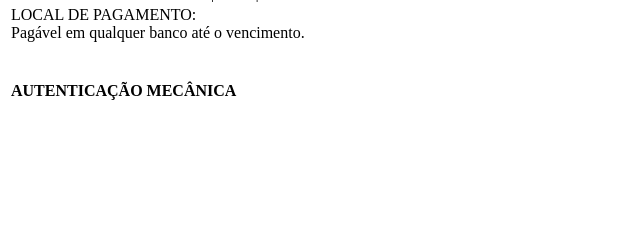
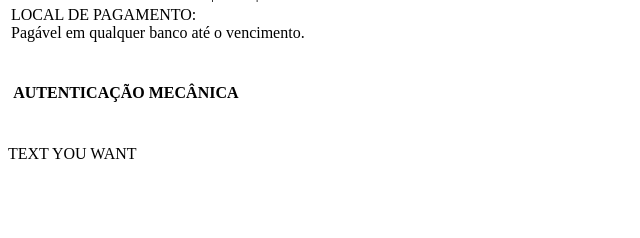
Before and after one commit to waldenilson/SICOPGRU, a Django app: template project/calculo/templates/portaria23/gru-cobranca.html in a window 1280 px wide. Shown: the part 213-451 px from the top of the page, without its empty margins (0-640 px from the left). Run offline with Django 3.2, Linux system fonts and the light colour scheme; the template is opened without the code that fills it, so the values that code supplies are empty; parts of the project's set-up code (start-up, migrations or seed data) failed here and were passed over.

Commit message:
Atualização das funcionalidades.

```diff
--- a/project/calculo/templates/portaria23/gru-cobranca.html
+++ b/project/calculo/templates/portaria23/gru-cobranca.html
@@ -1,4 +1,35 @@
 <html>
+	<head>
+		<style>
+		@page {
+                size:a4;
+
+                @frame {
+                    top:1.5cm;
+                    left:0.5cm;
+                    right:0.5cm;
+                    bottom:1.5cm;
+                }
+
+                @frame header {
+                    -pdf-frame-content:header;
+                    top:0.5cm;
+                    left:0.5cm;
+                    right:0.5cm;
+                    height:0.5cm;
+                }
+
+                @frame footer {
+                    -pdf-frame-content:footer;
+                    bottom:5cm;
+                    left:0.5cm;
+                    right:0.5cm;
+                    height:0.5cm;
+                }
+            }
+		</style>
+	</head>
+
 	<table border="0.2">
 		<tr>
 			<td colspan="4" height="100" ><img src="{{icone}}" width="200px" />| <strong>001-9</strong>|</td>
@@ -59,13 +90,17 @@
 		</tr>
 
 		<tr>
-			<td colspan="8"><strong>AUTENTICA&#199;&#195;O MEC&#194;NICA</strong></td>
+			<td colspan="8" style="padding:0.2em"><strong>AUTENTICA&#199;&#195;O MEC&#194;NICA</strong></td>
 		</tr>
 
 		<tr>
 			<td colspan="8">
-<!--				&nbsp;&nbsp;<img src="{{codigo_barra}}" /> -->
+				&nbsp;&nbsp;<img src="{{codigo_barra}}" />
 			</td>
 		</tr>
 	</table>
+
+			<div id="footer">
+				<p > TEXT YOU WANT</p>
+			</div>
 </html>
--- a/project/calculo/views.py
+++ b/project/calculo/views.py
@@ -19,7 +19,7 @@ from django.conf import settings
 from django.template.loader import get_template
 from django.template import loader
 from project.core.funcoes import gerar_codigo_barra, gerar_pdf
-from project.core.util.gru import calcular_codigo_barra, calcular_linha_digitavel
+from project.calculo.gru import calcular_codigo_barra, calcular_linha_digitavel
 
 nome_relatorio      = "relatorio_portaria80"
 response_consulta  = "/core/restrito/portaria80/calculo/"
--- a/project/core/funcoes.py
+++ b/project/core/funcoes.py
@@ -27,7 +27,7 @@ from project import settings as configuracao
 from django.template.loader import get_template
 from xhtml2pdf import pisa
 from django.template import loader
-from project.core.util.barcode import codigodebarra
+from project.calculo.barcode import codigodebarra
 
 def formatDataToText( formato_data ):
     if formato_data:
@@ -108,8 +108,8 @@ def gerar_codigo_barra(codigo):
     try:
         barra = codigodebarra()
         image = barra.getcodbarra(codigo)
-        image.save( os.path.join(settings.MEDIA_ROOT+'/tmp/barcode/'+codigo+'.GIF' ))
-        return os.path.join(settings.MEDIA_ROOT+'/tmp/barcode/'+codigo+'.GIF')
+        image.save( os.path.join(settings.MEDIA_ROOT+'/tmp/barcode/'+codigo+'.PNG' ))
+        return os.path.join(settings.MEDIA_ROOT+'/tmp/barcode/'+codigo+'.PNG')
     except:
         return None
 
--- a/project/wsgi.py
+++ b/project/wsgi.py
@@ -13,12 +13,13 @@ middleware here, or combine a Django application with an application of another
 framework.
 
 """
-import os
+import os,sys
 
 # We defer to a DJANGO_SETTINGS_MODULE already in the environment. This breaks
 # if running multiple sites in the same mod_wsgi process. To fix this, use
 # mod_wsgi daemon mode with each site in its own daemon process, or use
 # os.environ["DJANGO_SETTINGS_MODULE"] = "project.settings"
+sys.path.insert(1,'/usr/lib/python2.7/dist-packages')
 os.environ.setdefault("DJANGO_SETTINGS_MODULE", "project.settings")
 
 # This application object is used by any WSGI server configured to use this
```
